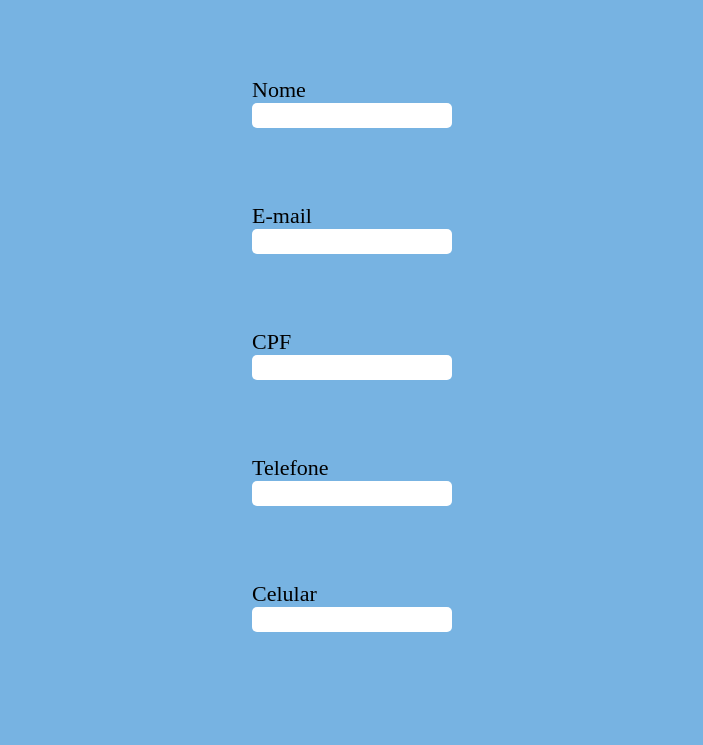
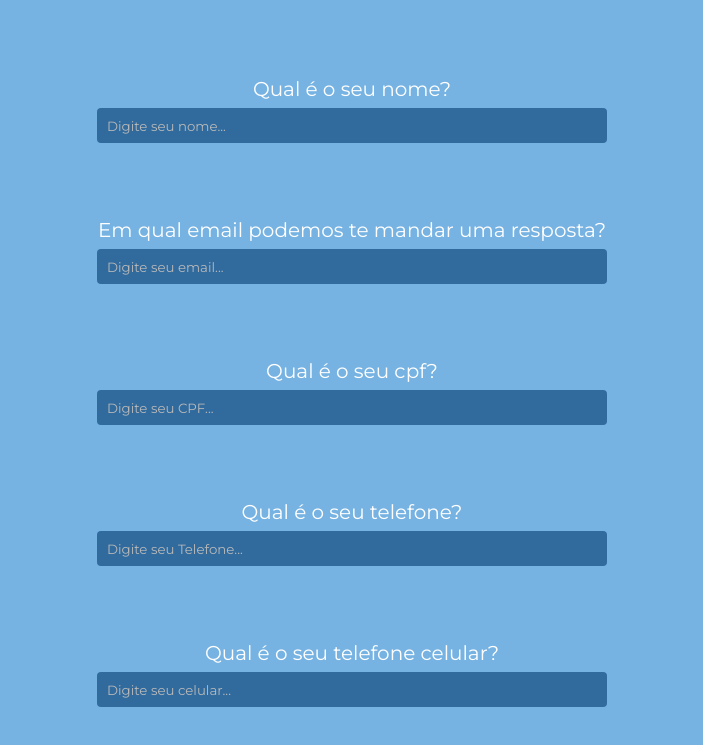
Before and after one commit to cauazinhho/gameon, a plain HTML site: page index.html in a window 1280 px wide. Shown: the part 2215-2960 px from the top of the page, without its empty margins (288-991 px from the left). Drawn offline with Linux system fonts and the light colour scheme; a web font is replaced by a local one.

Commit message:
feat. finalizando o contato

```diff
--- a/index.html
+++ b/index.html
@@ -65,30 +65,31 @@
 
         <form>
             <div class="campo">
-                <label for="campo-nome">Nome</label>
-                <input id="campo-nome" type="text" placeholder="">
+                <label for="campo-nome">Qual é o seu nome?</label>
+                <input id="campo-nome" type="text" placeholder="Digite seu nome...">
             </div>
 
             <div class="campo">
-                <label for="campo-email">E-mail</label>
-                <input id="campo-email" type="email" placeholder="">
+                <label for="campo-email">Em qual email podemos te mandar uma resposta?</label>
+                <input id="campo-email" type="email" placeholder="Digite seu email...">
             </div>
 
             <div class="campo">
-                <label for="campo-cpf">CPF</label>
-                <input id="campo-cpf" type="number" placeholder="">
+                <label for="campo-cpf">Qual é o seu cpf?</label>
+                <input id="campo-cpf" type="text" placeholder="Digite seu CPF..." pattern="\d{3}\.\d{3}\.\d{3}-\d{2}" >
             </div>
 
             <div class="campo">
-                <label for="campo-telefone">Telefone</label>
-                <input id="campo-telefone" type="number" placeholder="">
+                <label for="campo-telefone">Qual é o seu telefone?</label>
+                <input id="campo-telefone" type="tel" placeholder="Digite seu Telefone..." pattern="[0-9]{2}-[0-9]{4}-[0-9]{4}" required>
             </div>
 
             <div class="campo">
-                <label for="campo-celular">Celular</label>
-                <input id="campo-celular" type="number" placeholder="">
+                <label for="campo-celular">Qual é o seu telefone celular?</label>
+                <input id="campo-celular" type="tel" placeholder="Digite seu celular..." pattern="[0-9]{2}-[0-9]{5}-[0-9]{4}" required>
             </div>
         </form>
+
         <button type="submit">Enviar</button>
     </section>
 
--- a/style.css
+++ b/style.css
@@ -173,6 +173,7 @@ section img{
     font-family: "Montserrat";
     font-size: 26px;
     text-transform: uppercase;
+
 }
 
 #contato img{
@@ -192,15 +193,13 @@ section img{
 }
 
 
-#contato form label{
-    font-size: 22px;
-}
 
 #contato form{
     display: flex;
     justify-content: space-between;
     flex-direction: column;
     margin-bottom: 70px;
+    align-items: center;
 }
 
 .campo{
@@ -211,13 +210,41 @@ section img{
     flex-direction: column;
 }
 
+#contato form label{
+    text-align: center;
+    margin-bottom: 7px;
+
+    font-family: "Montserrat";
+    font-size: 20px;
+    color: white;
+}
+
 .campo input{
-    width: 200px;
-    height: 25px;
+    width: 510px;
+    height: 35px;
+
     border: none;
-    border-radius: 5px;
+    border-radius: 4px;
 
+    /* background-color: #1E4A6C; */
+    background-color: #316B9E;
+
+    display: flex;
+    align-items: center;
     outline: none;
+
+    font-family: "Montserrat";
+    color: white;
 
     text-indent: 10px;
 }
+
+.campo input:focus{
+    /* outline: 2px solid #1E4A6C; */
+    /* outline: 2px solid #6A49EB; */
+    outline: 2px solid #000000;
+}
+
+#contato form input::placeholder{
+    color: #b9b9b9
+}
```
